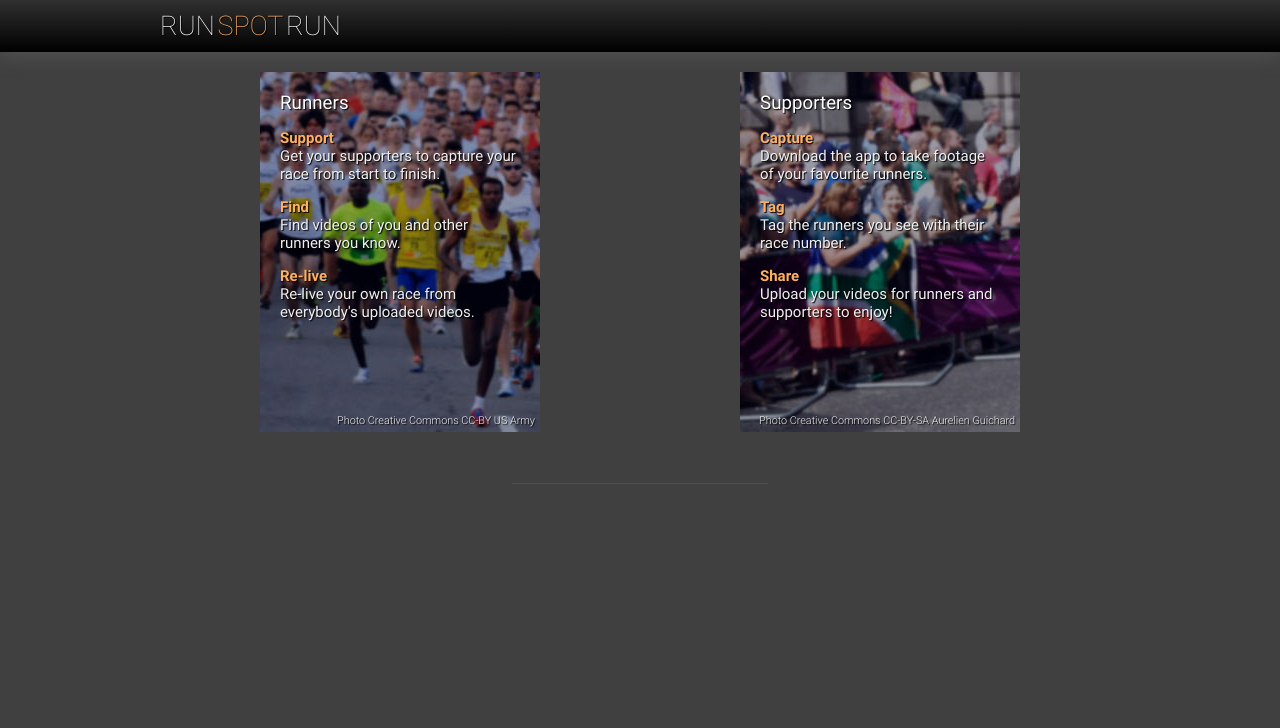
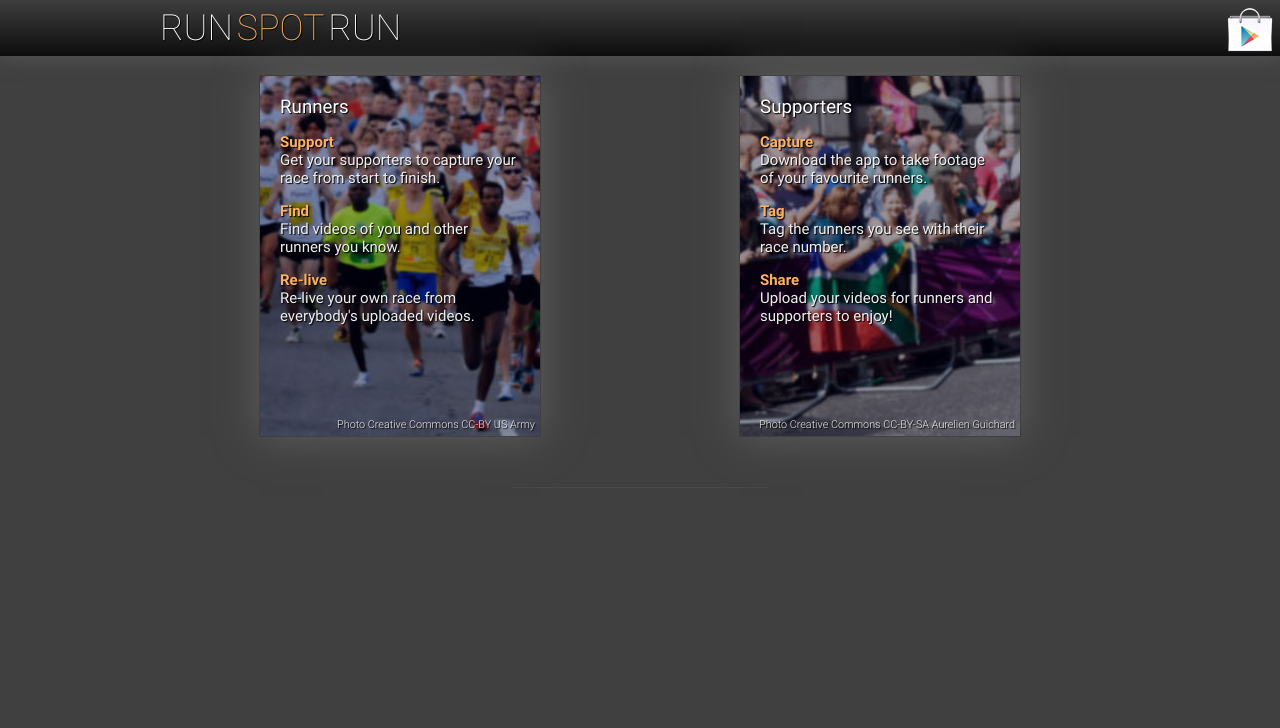
Before and after one commit to horizon-institute/marathonbackend, a Django app: template marathon/templates/landing.html in a window 1280 px wide. Shown: the top 728 px of the page. Run offline with Django 3.2, Linux system fonts and the light colour scheme; the template is opened without the code that fills it, so the values that code supplies are empty.

Commit message:
Get the App

```diff
--- a/marathon/static/css/base.css
+++ b/marathon/static/css/base.css
@@ -3,6 +3,12 @@
 body {
     font-family: 'Roboto'; font-size: 13px; background: #404040; color: #f0f0f0;
     font-weight: 300;
+}
+
+@media (max-width: 800px) and (max-height: 600px) {
+    body {
+        background: url(../images/runner-background.jpg) fixed center bottom;
+    }
 }
 
 a {
@@ -14,8 +20,8 @@ a:hover {
 }
 
 header {
-    background: linear-gradient(to bottom, #303030, #000000);
-    padding: 5px; box-shadow: 0 5px 15px #505050; font-size: 18px;
+    background: linear-gradient(to bottom, rgba(60,60,60,.5), rgba(0,0,0,.8));
+    padding: 2px; box-shadow: 0 5px 15px #505050; font-size: 18px;
 }
 
 strong {
@@ -43,7 +49,7 @@ h1 a, h1 a:hover, h1 a:visited {
 }
 
 h1 .rsr-type {
-    font-size: 1.5em;
+    font-size: 2em;
 }
 
 h1 .rsr-type:hover {
@@ -126,13 +132,14 @@ input[type=submit].button {
 }
 
 #landing-form {
-    margin: 0 10px 20px;
+    margin-bottom: 15px;
 }
 
 .landing-about-block {
     max-width: 240px; height: 320px; padding: 20px;
     margin: 10px auto; font-size: 15px; background: #004090;
     position: relative; text-shadow: 1px 1px 1px #000000;
+    box-shadow: 0 0 1px #000000, 0 0 40px #606060;
 }
 
 .landing-runners {
@@ -301,5 +308,33 @@ footer p {
 }
 
 #post-contents {
-    width: 20%; height: 1px; padding: 20px 0; border-bottom: 1px solid #505050; margin: 0 auto; clear: both;
+    width: 20%; height: 1px; padding: 20px 0; border-bottom: 1px solid #505050; opacity: .5; margin: 0 auto; clear: both;
 }
+
+.get-app-container {
+    float: right; height: 48px; margin: 4px 4px 0 0;
+}
+
+.get-app-container:hover {
+    opacity: .8;
+}
+
+.get-app-container img {
+    height: 100%;
+}
+
+@media (max-width: 640px) {
+    .get-app-container {
+        height: 40px; margin: 6px 6px 0 0;
+    }
+}
+
+@media (max-width: 500px) {
+    .get-app-container {
+        display: none;
+    }
+}
+
+.home-signin {
+    max-width: 400px; margin: 10px auto 2px;
+}
--- a/marathon/templates/base.html
+++ b/marathon/templates/base.html
@@ -16,6 +16,13 @@
     </head>
     <body>
         <header>
+            <div class="get-app-container">
+                <a href="https://play.google.com/store/apps/details?id=uk.ac.horizon.runspotrun"
+                    title="Get the RunSpotRun app from the Google Play Store" target="_blank">
+                  <img alt="Get the RunSpotRun app from the Google Play Store"
+                       src="{% static "images/Google_Play_Store_48.png" %}" />
+                </a>
+            </div>
             <h1>
                 <a href="{% url 'landing' %}" class="rsr-type">Run<em>Spot</em>Run</a>
                 {% block page_title %}{% endblock %}
--- a/marathon/templates/home.html
+++ b/marathon/templates/home.html
@@ -39,7 +39,7 @@
 {% if not user.is_authenticated %}
     <div class="content-block-wrapper">
     <div class="content-block">
-        <h2>Sign in to enjoy more features!</h2>
+        <h2 class="home-signin">Sign in to enjoy more features!</h2>
         {% include "partials/login.html" %}
     </div>
     </div>
--- a/marathon/templates/landing.html
+++ b/marathon/templates/landing.html
@@ -6,7 +6,7 @@
 <h3>Thanks, we'll send you an email at <strong>{{email}}</strong> when RunSpotRun is online!</h3>
 {% endif %}
 {% if showform %}
-<form action="" method="post" id="landing-form">
+<form action="" method="post" id="landing-form" class="fullwidth-float">
     {% if form.email.errors %}
         {{ form.email.errors }}
     {% endif %}
--- a/marathonbackend/settings.template.py
+++ b/marathonbackend/settings.template.py
@@ -115,3 +115,5 @@ LOGIN_REDIRECT_URL = "/"
 SESSION_SERIALIZER='django.contrib.sessions.serializers.PickleSerializer'
 
 GMAPS_API_KEY = ""
+
+REGISTRATION_EMAIL_DESTINATION = []
--- a/marathonbackend/urls.py
+++ b/marathonbackend/urls.py
@@ -6,6 +6,7 @@ from django.contrib.auth.decorators import login_required
 from marathon.api import Activity, SpectatorResource, EventResource, VideoResource, PositionUpdateResource, RunnerTagResource
 from marathon.views import register, home, landing, RunnerTagList, MyVideoList, MyTagList, searchrunner
 from tastypie.api import Api
+from django.views.generic import TemplateView
 
 admin.autodiscover()
 
@@ -35,4 +36,6 @@ urlpatterns = patterns('',
     url(r'^social-auth/', include('social_auth.urls')),
     url(r'^oauth2/', include('provider.oauth2.urls', namespace = 'oauth2')),
     url(r'^api/', include(api.urls)),
+    url(r'^robots\.txt$', TemplateView.as_view(template_name='robots.txt',
+                                  content_type='text/plain'))
 )
```
Also changed, not shown: marathon/templates/robots.txt (added, +11 -0 lines), marathon/views.py (+9 -0 lines), marathon/static/images/Google_Play_Store_48.png (added), marathon/static/images/runner-background.jpg (added).
